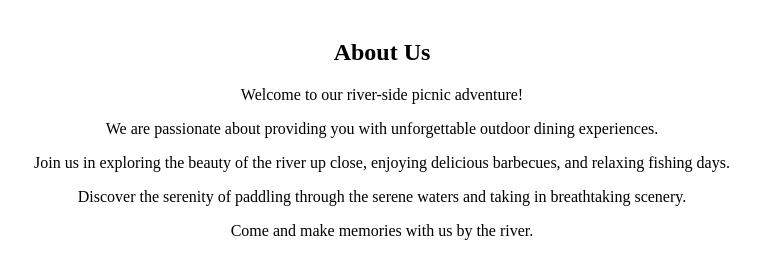
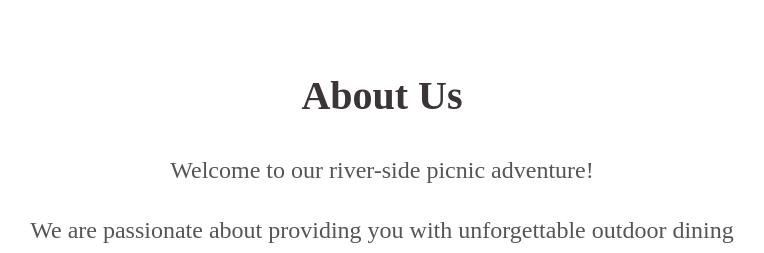
Before and after one commit to Filmon-gh/AquaPulse-Haven, a Django app: page / in a window 1280 px wide. Shown: the part 610-863 px from the top of the page, without its empty margins (258-1022 px from the left). Run offline with Django 3.2, Linux system fonts and the light colour scheme; data that the repository does not hold is empty.

Commit message:
Reorganize styles for improved readability in .centered-content

```diff
--- a/static/css/styles.css
+++ b/static/css/styles.css
@@ -53,6 +53,25 @@ nav .menu li a {
 .title {
   text-align: center;
   font-size: 2.6em; /* Adjust the font size as needed */
+}
+
+.centered-content {
+  max-width: 800px;
+  margin: 0 auto;
+  padding: 20px;
+  text-align: center; /* Center-align the content */
+}
+
+.centered-content h1 {
+  font-size: 2.5em;
+  color: #3b3535;
+}
+
+.centered-content p {
+  font-size: 1.5em;
+  line-height: 1.5;
+  color: #555;
+  margin-bottom: 10px; /* Add some spacing between paragraphs */
 }
 
 /* Parent container for side-by-side images */
```
